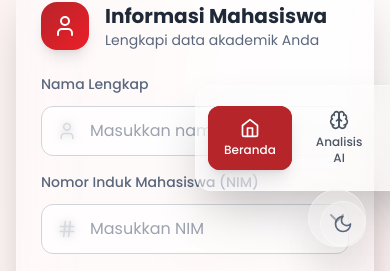
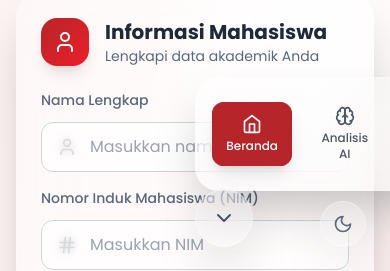
Before and after one commit to rachdiaan/new-ipkalkulator, a React (Vite) app: page / in a window 390 px wide. Shown: the part 573-844 px from the top of the page. Built offline with nearby package versions, Linux system fonts and the light colour scheme.

Commit message:
Improve Navigation and Controller Design

```diff
--- a/src/components/Header.tsx
+++ b/src/components/Header.tsx
@@ -11,9 +11,9 @@ const Header: React.FC = () => {
         animate={{ scale: 1 }}
         transition={{ type: "spring", stiffness: 200, damping: 15 }}
       >
-        {/* Logo Container with larger sizing */}
+        {/* Logo Container with consistent sizing */}
         <motion.div
-          className="relative w-28 h-28 flex items-center justify-center"
+          className="relative w-32 h-32 flex items-center justify-center"
           whileHover={{ scale: 1.05, rotate: 2 }}
           transition={{ type: "spring", stiffness: 300 }}
         >
--- a/src/components/NavigationController.tsx
+++ b/src/components/NavigationController.tsx
@@ -36,10 +36,10 @@ const NavigationController: React.FC<NavigationControllerProps> = ({
 
   return (
     <>
-      {/* Toggle Button - Bottom Right */}
+      {/* Toggle Button - Bottom Center */}
       <motion.button
         onClick={() => setIsVisible(!isVisible)}
-        className="fixed bottom-6 right-6 z-50 p-4 bg-white/20 dark:bg-gray-800/20 backdrop-blur-xl border border-white/30 dark:border-gray-700/30 rounded-full shadow-2xl text-gray-600 dark:text-gray-400 hover:text-telkom-red dark:hover:text-telkom-brightRed transition-all duration-300"
+        className="fixed bottom-6 left-1/2 transform -translate-x-1/2 z-50 p-4 bg-white/25 dark:bg-gray-800/25 backdrop-blur-xl border border-white/30 dark:border-gray-700/30 rounded-full shadow-2xl text-gray-600 dark:text-gray-400 hover:text-telkom-red dark:hover:text-telkom-brightRed transition-all duration-300"
         whileHover={{ scale: 1.1 }}
         whileTap={{ scale: 0.9 }}
         initial={{ opacity: 0, scale: 0 }}
@@ -53,18 +53,19 @@ const NavigationController: React.FC<NavigationControllerProps> = ({
         )}
       </motion.button>
 
-      {/* Desktop Navigation Panel - Right Side */}
+      {/* Navigation Panel - Bottom Center */}
       <AnimatePresence>
         {isVisible && (
           <motion.div
-            initial={{ opacity: 0, x: 100, scale: 0.8 }}
-            animate={{ opacity: 1, x: 0, scale: 1 }}
-            exit={{ opacity: 0, x: 100, scale: 0.8 }}
+            initial={{ opacity: 0, y: 100, scale: 0.8 }}
+            animate={{ opacity: 1, y: 0, scale: 1 }}
+            exit={{ opacity: 0, y: 100, scale: 0.8 }}
             transition={{ type: "spring", stiffness: 300, damping: 30 }}
-            className="fixed bottom-20 right-6 z-40 hidden sm:block"
+            className="fixed bottom-20 left-1/2 transform -translate-x-1/2 z-40"
           >
             <div className="bg-white/25 dark:bg-gray-800/25 backdrop-blur-xl border border-white/30 dark:border-gray-700/30 rounded-3xl p-4 shadow-2xl">
-              <div className="flex flex-col gap-3">
+              {/* Desktop Layout */}
+              <div className="hidden sm:flex items-center gap-3">
                 {navItems.map((item, index) => {
                   const Icon = item.icon;
                   const isActive = currentPage === item.id;
@@ -78,7 +79,7 @@ const NavigationController: React.FC<NavigationControllerProps> = ({
                       initial={{ opacity: 0, x: 50 }}
                       animate={{ opacity: 1, x: 0 }}
                       transition={{ delay: index * 0.1 }}
-                      className={`relative flex items-center gap-4 px-5 py-4 rounded-2xl transition-all duration-300 min-w-[220px] group ${
+                      className={`relative flex items-center gap-4 px-6 py-4 rounded-2xl transition-all duration-300 min-w-[200px] group ${
                         isActive
                           ? 'bg-telkom-red text-white shadow-lg'
                           : 'text-gray-700 dark:text-gray-300 hover:bg-white/50 dark:hover:bg-gray-800/50'
@@ -104,24 +105,10 @@ const NavigationController: React.FC<NavigationControllerProps> = ({
                   );
                 })}
               </div>
-            </div>
-          </motion.div>
-        )}
-      </AnimatePresence>
 
-      {/* Mobile Navigation - Bottom Center */}
-      <AnimatePresence>
-        {isVisible && (
-          <motion.div
-            initial={{ opacity: 0, y: 100 }}
-            animate={{ opacity: 1, y: 0 }}
-            exit={{ opacity: 0, y: 100 }}
-            transition={{ type: "spring", stiffness: 300, damping: 30 }}
-            className="fixed bottom-20 left-1/2 transform -translate-x-1/2 z-40 sm:hidden"
-          >
-            <div className="bg-white/25 dark:bg-gray-800/25 backdrop-blur-xl border border-white/30 dark:border-gray-700/30 rounded-2xl p-3 shadow-2xl">
-              <div className="flex items-center gap-2">
-                {navItems.map((item) => {
+              {/* Mobile Layout */}
+              <div className="flex sm:hidden items-center gap-2">
+                {navItems.map((item, index) => {
                   const Icon = item.icon;
                   const isActive = currentPage === item.id;
 
@@ -131,7 +118,10 @@ const NavigationController: React.FC<NavigationControllerProps> = ({
                       onClick={() => onPageChange(item.id)}
                       whileHover={{ scale: 1.05 }}
                       whileTap={{ scale: 0.95 }}
-                      className={`relative flex flex-col items-center gap-1 px-4 py-3 rounded-xl transition-all duration-300 ${
+                      initial={{ opacity: 0, y: 20 }}
+                      animate={{ opacity: 1, y: 0 }}
+                      transition={{ delay: index * 0.1 }}
+                      className={`relative flex flex-col items-center gap-1 px-4 py-3 rounded-xl transition-all duration-300 min-w-[80px] ${
                         isActive
                           ? 'bg-telkom-red text-white shadow-lg'
                           : 'text-gray-600 dark:text-gray-400 hover:bg-white/50 dark:hover:bg-gray-800/50'
```
Also changed, not shown: src/components/Documentation.tsx (+44 -17 lines).
